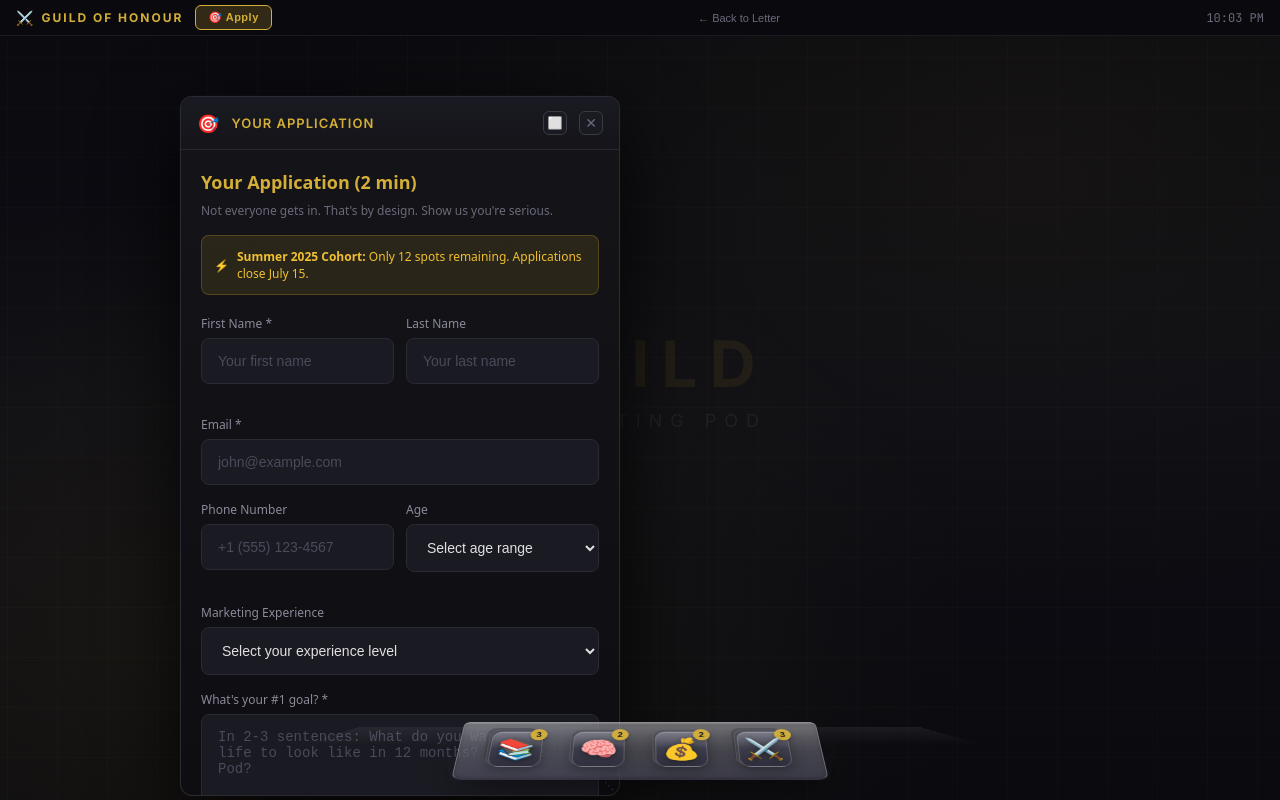
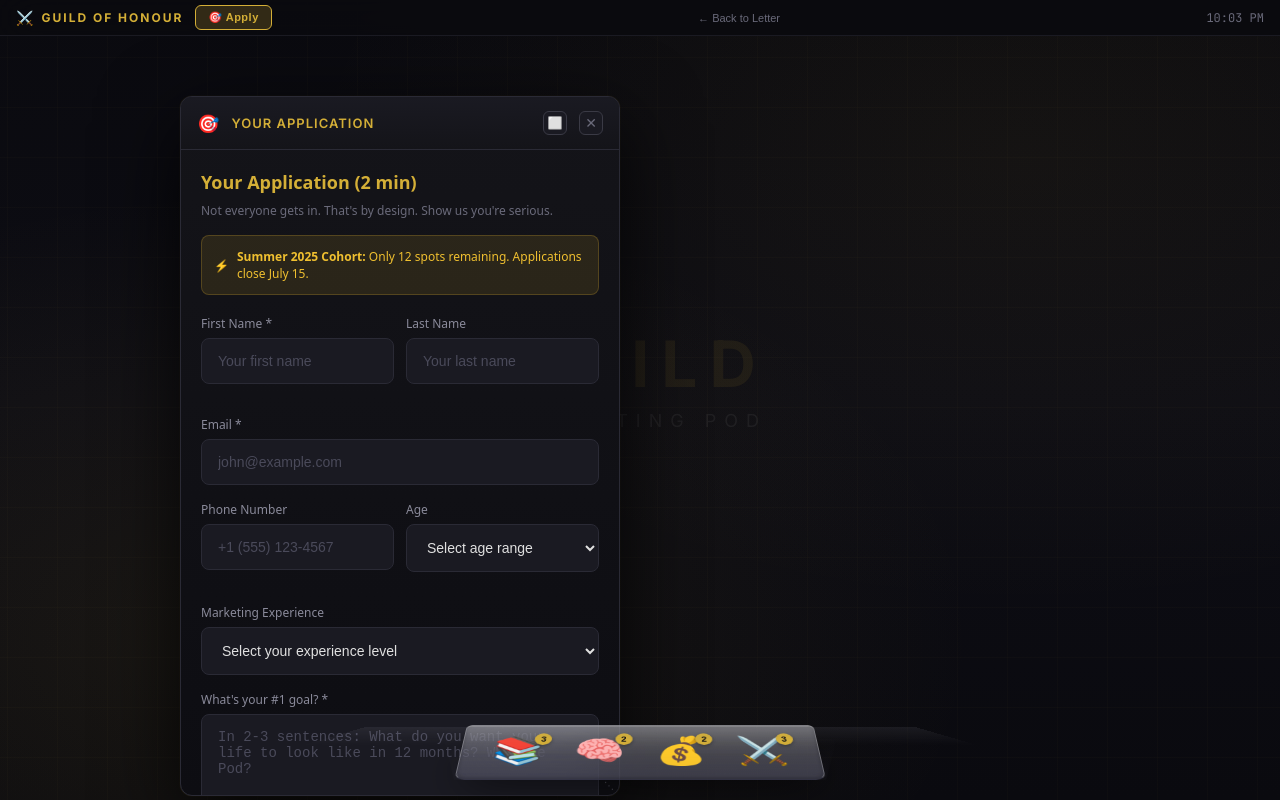
Before and after one commit to z0rbas/guild-marketing-pod, a React (Vite) app: page / in a window 1280 px wide. Both pictures are taken after a click on the button "Skip to Application →". Built offline with nearby package versions, Linux system fonts and the light colour scheme.

Commit message:
Reset icons to simple default emojis
- Removed glossy background boxes from icons
- Removed stacked cards behind icons
- Icons are now just plain emojis
- Kept 3D tilted dock background as is
- Badge count still shows on each stack

```diff
--- a/src/components/Dock3D.jsx
+++ b/src/components/Dock3D.jsx
@@ -230,86 +230,26 @@ const Dock3D = ({ windows, openWindows, onToggleWindow }) => {
                 position: 'relative',
               }}
             >
-              {/* The icon container */}
+              {/* Simple emoji icon */}
               <div style={{
                 position: 'relative',
-                width: isMobile ? 44 : 54,
-                height: isMobile ? 44 : 54,
                 display: 'flex',
                 alignItems: 'center',
                 justifyContent: 'center',
-                transition: 'transform 0.25s ease',
-                transform: expandedStack === stack.id ? 'scale(1.1) translateY(-4px)' : 'scale(1)',
+                transition: 'transform 0.2s ease',
+                transform: expandedStack === stack.id ? 'scale(1.15)' : 'scale(1)',
               }}>
-                {/* Stacked cards behind icon */}
-                {!isMobile && stack.items.length > 1 && (
-                  <>
-                    <div style={{
-                      position: 'absolute',
-                      inset: 0,
-                      borderRadius: 10,
-                      background: 'rgba(80,80,90,0.8)',
-                      border: '1px solid rgba(255,255,255,0.1)',
-                      transform: 'translate(-3px, -3px)',
-                      zIndex: -1,
-                    }} />
-                    {stack.items.length > 2 && (
-                      <div style={{
-                        position: 'absolute',
-                        inset: 0,
-                        borderRadius: 10,
-                        background: 'rgba(60,60,70,0.6)',
-                        border: '1px solid rgba(255,255,255,0.05)',
-                        transform: 'translate(-6px, -6px)',
-                        zIndex: -2,
-                      }} />
-                    )}
-                  </>
-                )}
-
-                {/* Main icon background - glossy macOS style */}
-                <div style={{
-                  width: '100%',
-                  height: '100%',
-                  display: 'flex',
-                  alignItems: 'center',
-                  justifyContent: 'center',
-                  background: 'linear-gradient(180deg, rgba(100,100,115,0.95) 0%, rgba(60,60,75,1) 50%, rgba(45,45,60,1) 100%)',
-                  borderRadius: 12,
-                  border: '1px solid rgba(255,255,255,0.2)',
-                  borderTop: '1px solid rgba(255,255,255,0.35)',
-                  boxShadow: expandedStack === stack.id
-                    ? '0 10px 25px rgba(0,0,0,0.5), inset 0 1px 0 rgba(255,255,255,0.25)'
-                    : '0 5px 15px rgba(0,0,0,0.35), inset 0 1px 0 rgba(255,255,255,0.2)',
-                  position: 'relative',
-                  overflow: 'hidden',
+                <span style={{
+                  fontSize: isMobile ? 32 : 42,
                 }}>
-                  {/* Glossy shine overlay */}
-                  <div style={{
-                    position: 'absolute',
-                    top: 0,
-                    left: 0,
-                    right: 0,
-                    height: '50%',
-                    background: 'linear-gradient(180deg, rgba(255,255,255,0.15) 0%, transparent 100%)',
-                    borderRadius: '12px 12px 0 0',
-                    pointerEvents: 'none',
-                  }} />
-                  <span style={{
-                    fontSize: isMobile ? 26 : 32,
-                    filter: 'drop-shadow(0 2px 4px rgba(0,0,0,0.4))',
-                    position: 'relative',
-                    zIndex: 1,
-                  }}>
-                    {stack.icon}
-                  </span>
-                </div>
+                  {stack.icon}
+                </span>
 
                 {/* Item count badge */}
                 <div style={{
                   position: 'absolute',
-                  top: -4,
-                  right: -4,
+                  top: -2,
+                  right: -8,
                   minWidth: 18,
                   height: 18,
                   borderRadius: 9,
```
